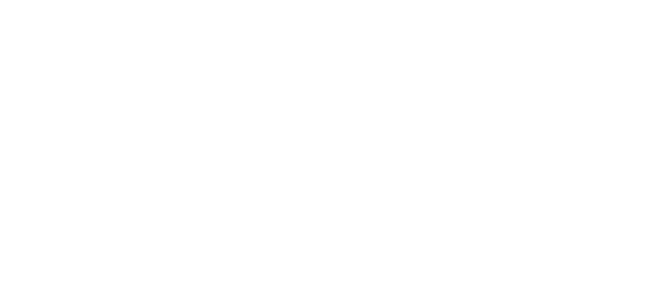
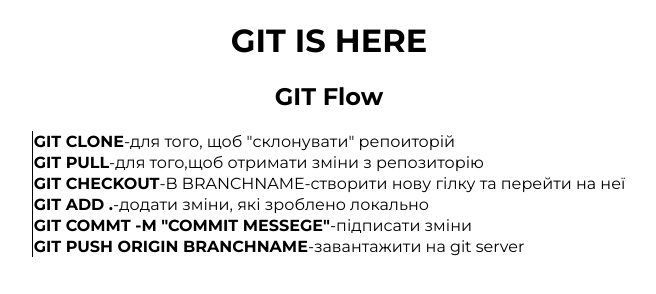
Before and after one commit to gads1/KFundSlesson5-classwork-, a plain HTML site: page index.html in a window 1280 px wide. Shown: the whole page, without its empty margins (311-967 px from the left). Drawn offline with Linux system fonts and the light colour scheme.

Commit message:
Create table and styles for table

```diff
--- a/index.html
+++ b/index.html
@@ -4,9 +4,31 @@
     <meta charset="UTF-8">
     <meta http-equiv="X-UA-Compatible" content="IE=edge">
     <meta name="viewport" content="width=device-width, initial-scale=1.0">
-    <title>Document</title>
+    <title>GIT IS HERE</title>
+    <link rel="stylesheet" href="styles.css">
 </head>
 <body>
-
+    <h1>GIT IS HERE</h1>
+    <h2>GIT Flow</h2>
+    <table>
+        <tr>
+            <td><b> GIT CLONE</b>-для того, щоб "склонувати" репоиторій</td>
+        </tr>
+        <tr>
+            <td><b>GIT PULL</b>-для того,щоб отримати зміни з репозиторію</td>
+        </tr>
+        <tr>
+            <td><b>GIT CHECKOUT</b>-B BRANCHNAME-створити нову гілку та перейти на неї</td>
+        </tr>
+        <tr>
+            <td><b>GIT ADD .</b>-додати зміни, які зроблено локально</td>
+        </tr>
+        <tr>
+            <td><b>GIT COMMT -M "COMMIT MESSEGE"</b>-підписати зміни</td>
+        </tr>
+        <tr>
+            <td><b>GIT PUSH ORIGIN BRANCHNAME</b>-завантажити на git server</td>
+        </tr>
+    </table>
 </body>
 </html>
--- a/styles.css
+++ b/styles.css
@@ -0,0 +1,28 @@
+@import url('https://fonts.googleapis.com/css2?family=Montserrat:wght@400;500;700&display=swap');
+
+body {
+    font-family: 'Montserrat', sans-serif;
+}
+
+h1,h2 {
+    text-align: center;
+}
+
+table {
+    max-width: 1024px;
+    height: 100px;
+    border-collapse: collapse;
+    box-sizing: border-box;
+    text-indent: initial;
+    border-spacing: 2px;
+    display: table;
+    margin: auto;
+}
+
+td {
+    margin: 25px;
+}
+
+tr {
+    border-left: 1px solid #000;
+}
```
